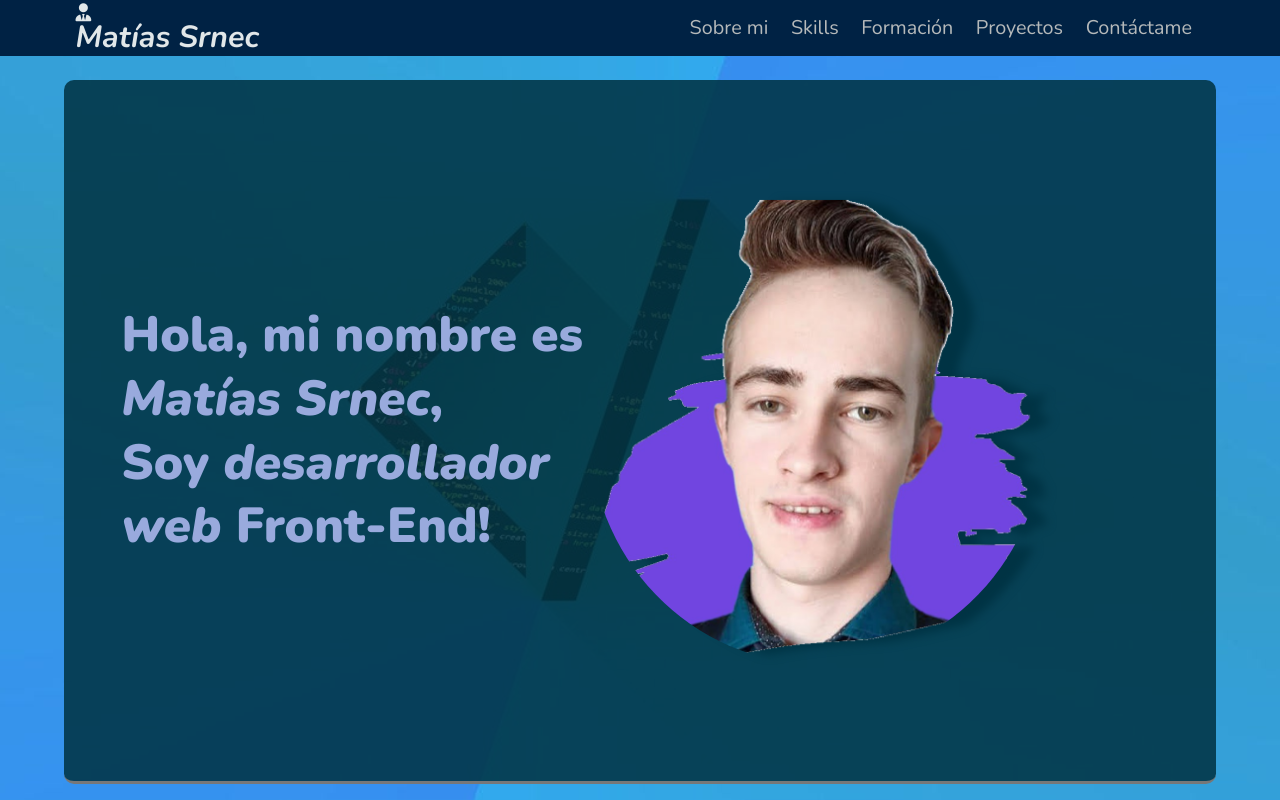
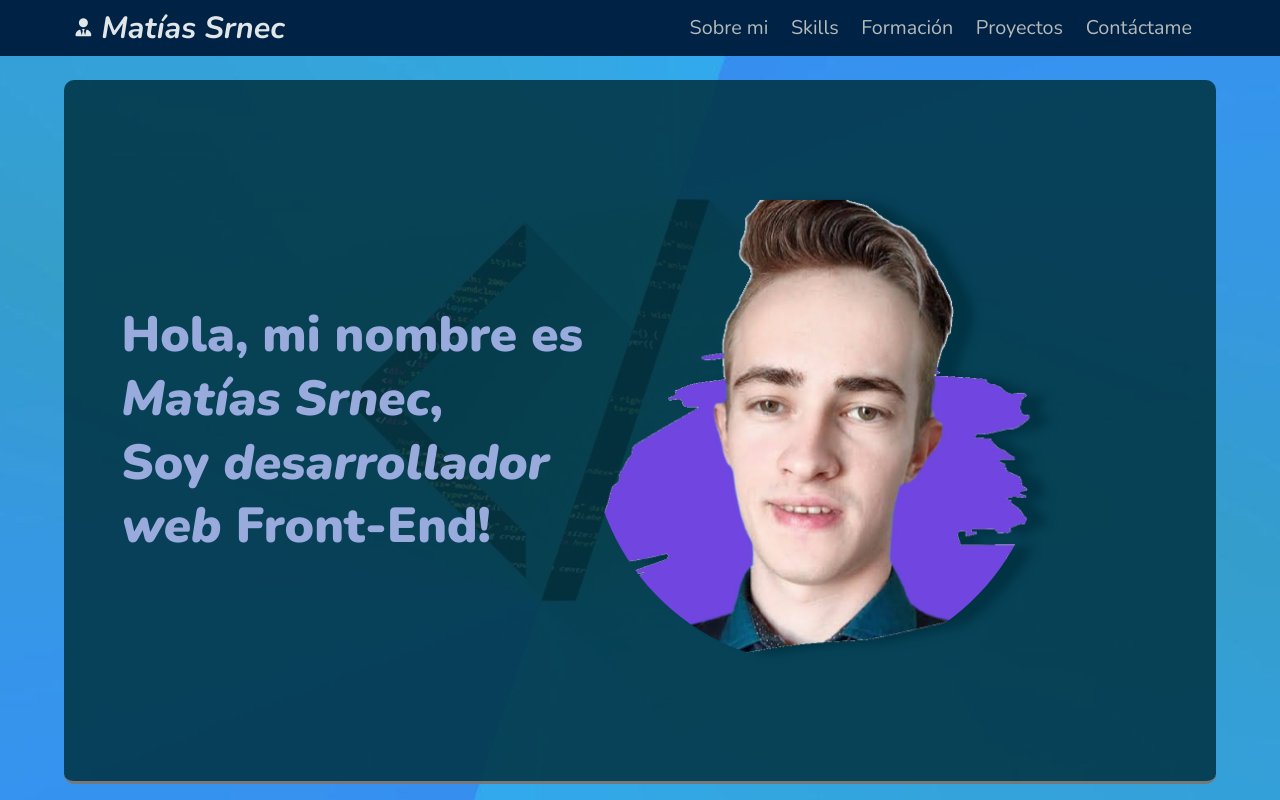
Before and after one commit to Mati-sr/portafolio-web, a plain HTML site: page index.html in a window 1280 px wide. Shown: the top 800 px of the page. Drawn offline with nearby package versions, Linux system fonts and the light colour scheme.

Commit message:
Update index.html

```diff
--- a/index.html
+++ b/index.html
@@ -19,8 +19,8 @@
   <body>
     <header>
       <div class="nombre-container">
-        <a href="#index.html"><i class="fa-solid fa-user-tie"></i>
-        <h2>Matías Srnec</h2></a>
+        <i class="fa-solid fa-user-tie"></i>
+        <h2>Matías Srnec</h2>
       </div>
       <div class="nav__container">
         <nav>
```
